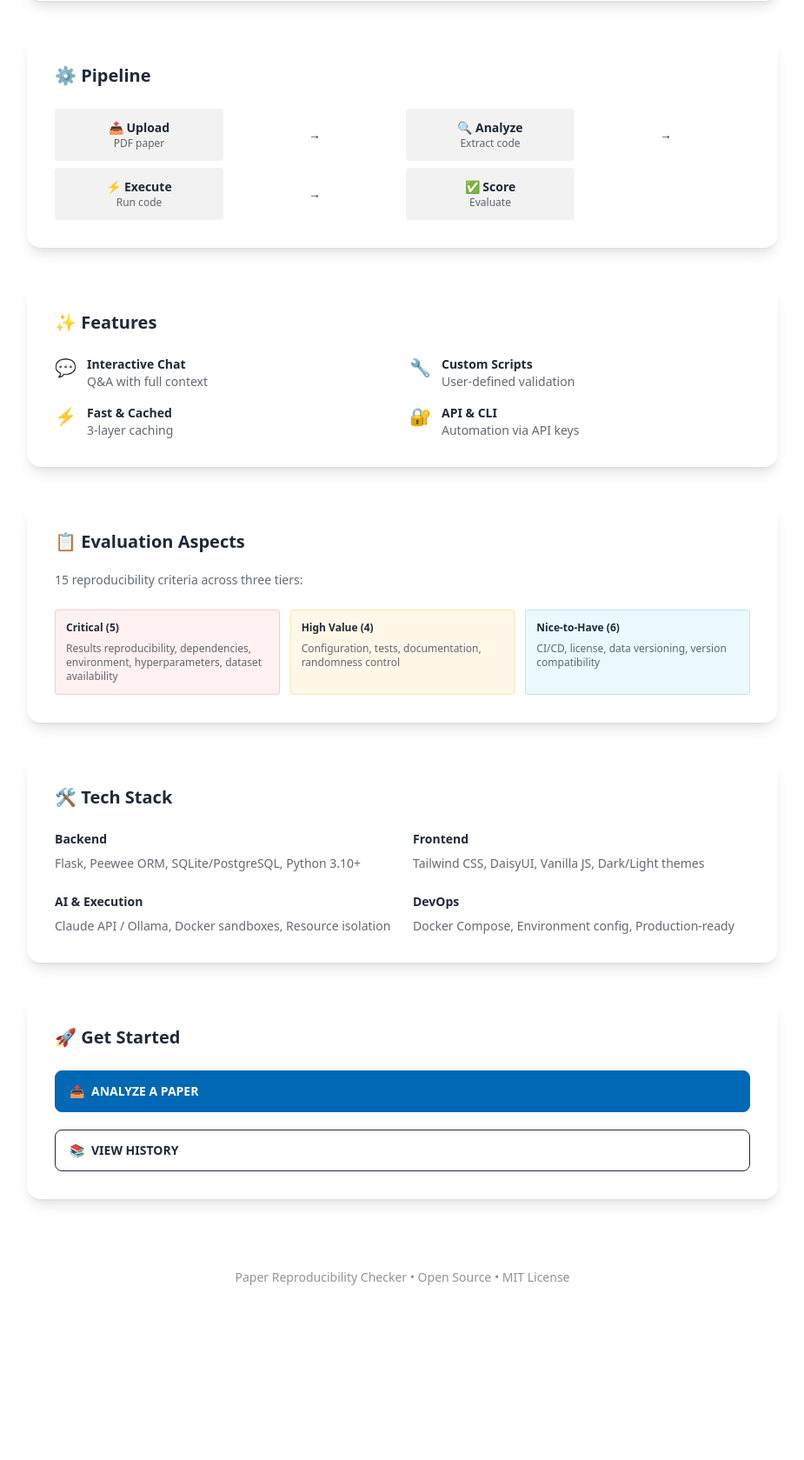
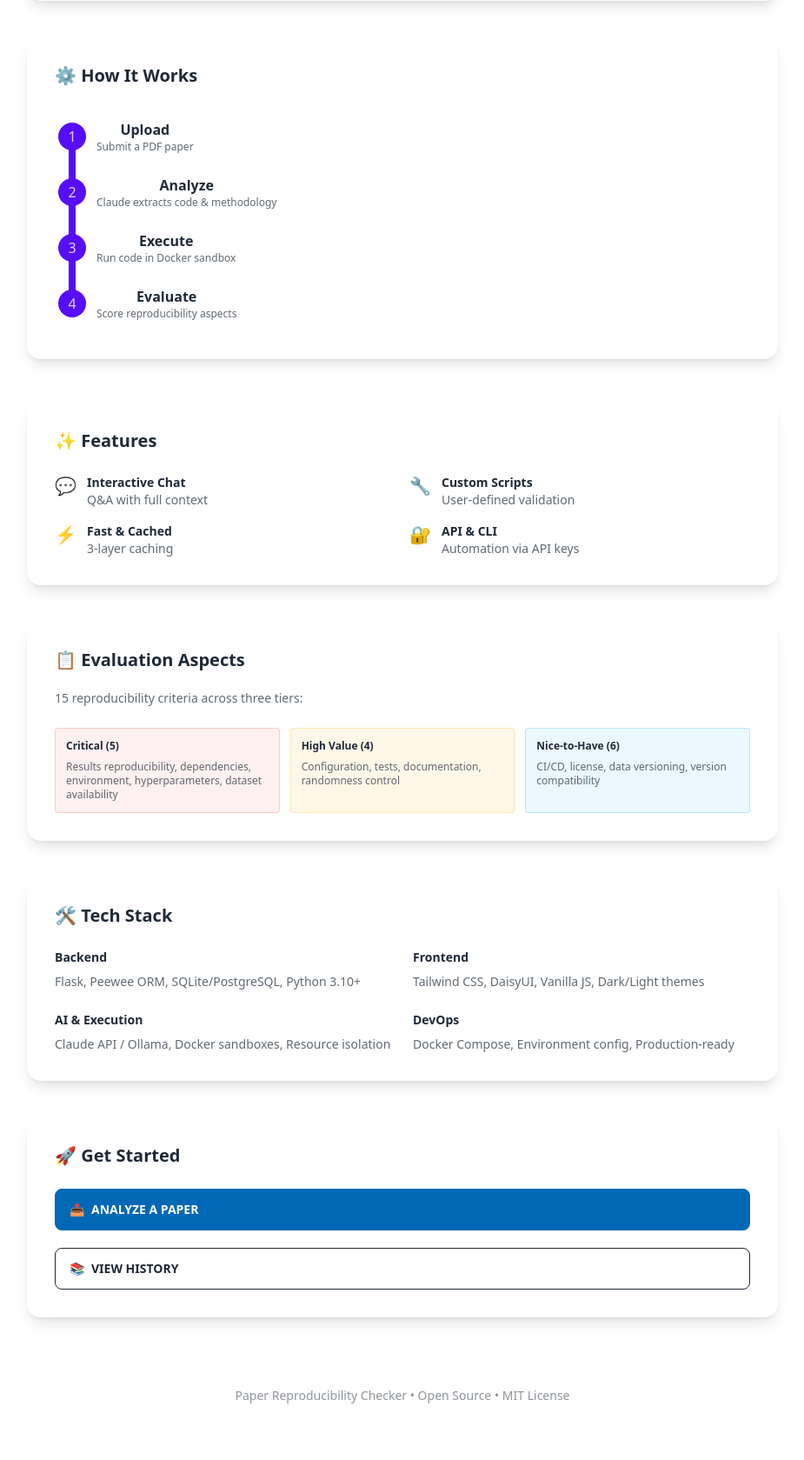
Before and after one commit to kkirchheim/aegis, a Flask app: page /about in a window 1280 px wide. Shown: the part 515-2194 px from the top of the page at 87% size, without its empty margins (177-1102 px from the left). Before the commit the page ends 1993 px from the top, so only its background shows below. Run offline with Flask 3, Linux system fonts and the light colour scheme; some libraries are stand-ins or nearby versions.

Commit message:
Revert pipeline section in about.html to steps component

```diff
--- a/templates/about.html
+++ b/templates/about.html
@@ -46,29 +46,34 @@
         </section>
 
         <!-- How It Works -->
-        <section class="mb-10">
+        <section class="mb-12">
             <div class="card bg-base-100 shadow-lg">
                 <div class="card-body">
-                    <h2 class="card-title">⚙️ Pipeline</h2>
-                    <div class="grid md:grid-cols-4 gap-2 mt-4 text-sm">
-                        <div class="text-center p-3 bg-base-200 rounded">
-                            <p class="font-semibold">📤 Upload</p>
-                            <p class="text-xs text-base-content/70">PDF paper</p>
+                    <h2 class="card-title">⚙️ How It Works</h2>
+                    <div class="steps steps-vertical lg:steps-horizontal w-full mt-4">
+                        <div class="step step-primary">
+                            <div class="step-content">
+                                <h3 class="font-semibold">Upload</h3>
+                                <p class="text-xs text-base-content/70">Submit a PDF paper</p>
+                            </div>
                         </div>
-                        <div class="hidden md:flex items-center justify-center">→</div>
-                        <div class="text-center p-3 bg-base-200 rounded">
-                            <p class="font-semibold">🔍 Analyze</p>
-                            <p class="text-xs text-base-content/70">Extract code</p>
+                        <div class="step step-primary">
+                            <div class="step-content">
+                                <h3 class="font-semibold">Analyze</h3>
+                                <p class="text-xs text-base-content/70">Claude extracts code & methodology</p>
+                            </div>
                         </div>
-                        <div class="hidden md:flex items-center justify-center">→</div>
-                        <div class="text-center p-3 bg-base-200 rounded">
-                            <p class="font-semibold">⚡ Execute</p>
-                            <p class="text-xs text-base-content/70">Run code</p>
+                        <div class="step step-primary">
+                            <div class="step-content">
+                                <h3 class="font-semibold">Execute</h3>
+                                <p class="text-xs text-base-content/70">Run code in Docker sandbox</p>
+                            </div>
                         </div>
-                        <div class="hidden md:flex items-center justify-center">→</div>
-                        <div class="text-center p-3 bg-base-200 rounded">
-                            <p class="font-semibold">✅ Score</p>
-                            <p class="text-xs text-base-content/70">Evaluate</p>
+                        <div class="step step-primary">
+                            <div class="step-content">
+                                <h3 class="font-semibold">Evaluate</h3>
+                                <p class="text-xs text-base-content/70">Score reproducibility aspects</p>
+                            </div>
                         </div>
                     </div>
                 </div>
```
